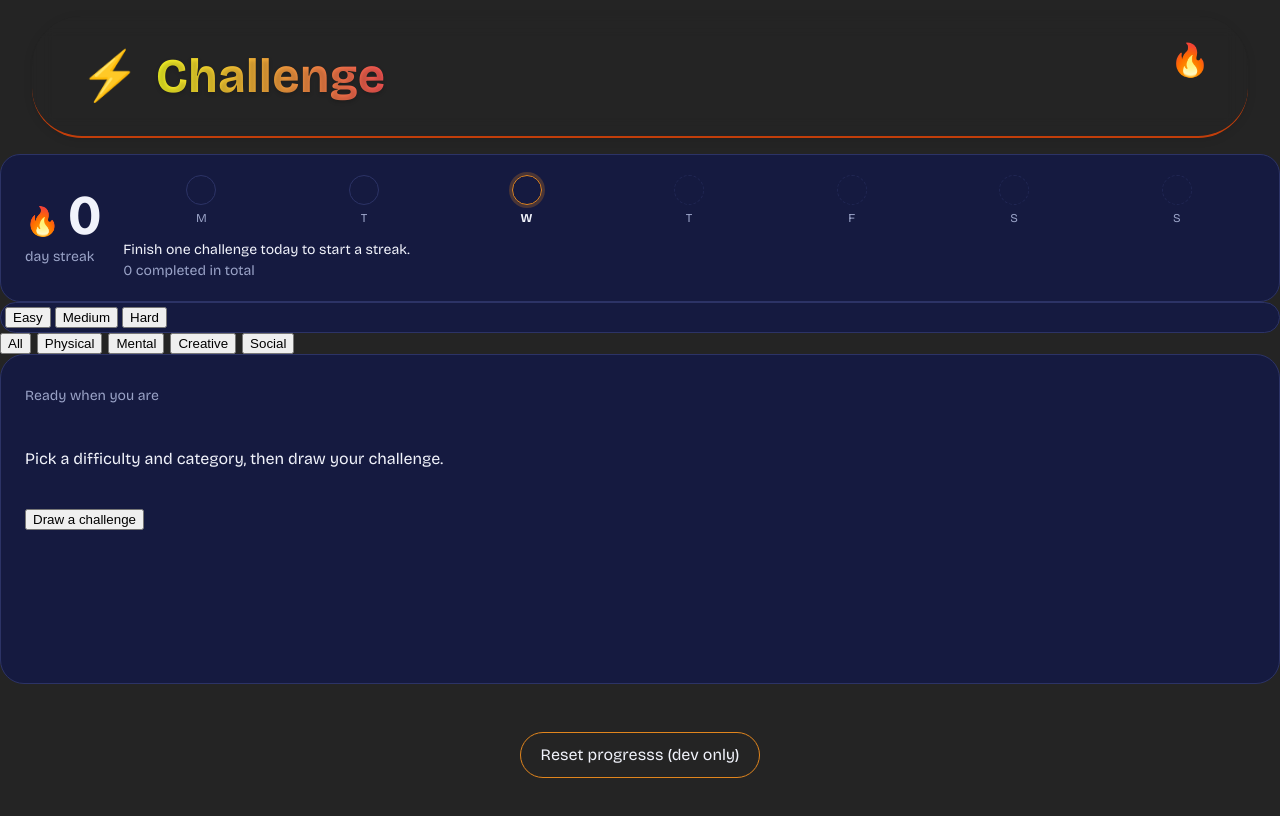
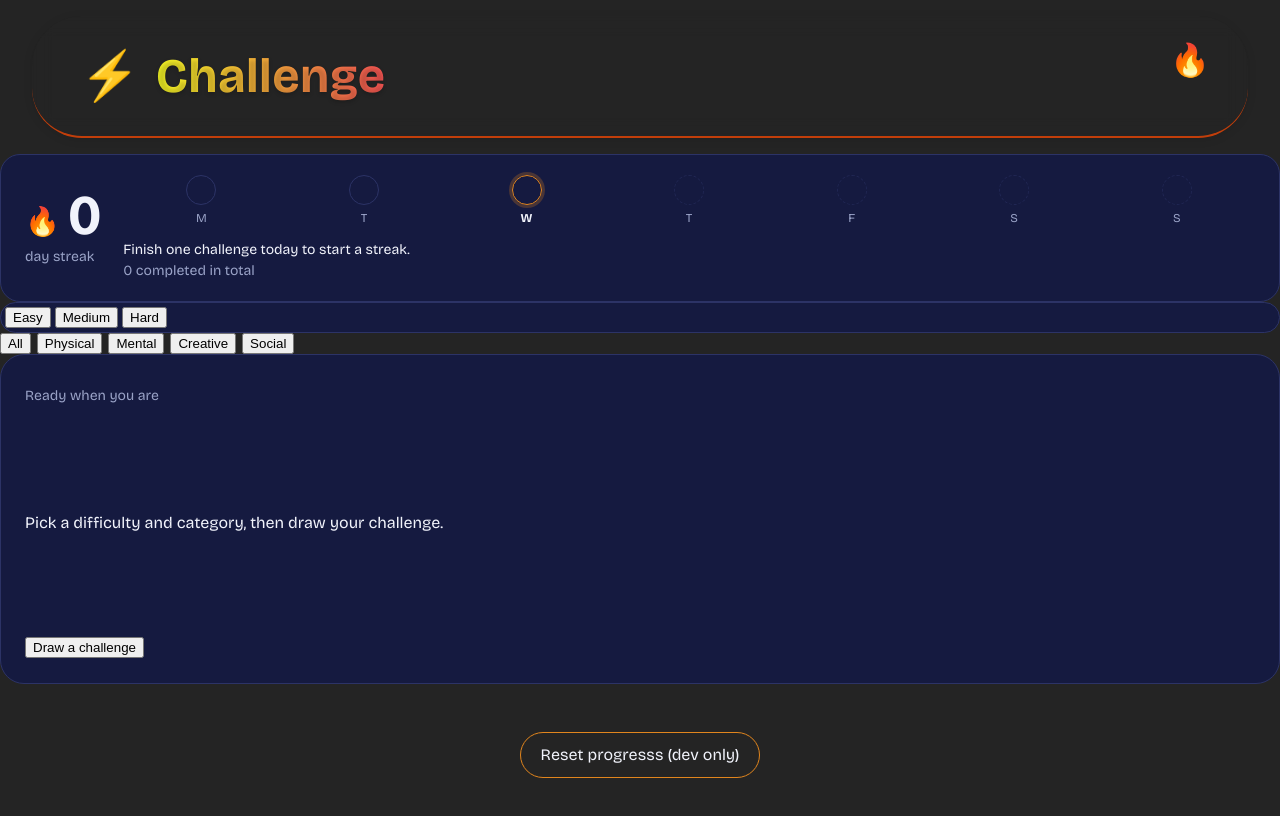
Before and after one commit to robertoandino/challenge-me, a React (Vite) app: page / in a window 1280 px wide. Shown: the top 816 px of the page. Built offline with nearby package versions, Linux system fonts and the light colour scheme.

Commit message:
Updating challengeCard css

```diff
--- a/src/components/ChallengeCard/ChallengeCard.css
+++ b/src/components/ChallengeCard/ChallengeCard.css
@@ -61,3 +61,18 @@
     border-radius: 50%;
     cursor: pointer;
 }
+
+.cc-badge + .cc-icon-btn {
+    margin-left: 0;
+}
+
+.cc-icon-btn:hover {
+    color: var(--cm-text);
+    border-color: var(--cm-muted);
+}
+
+.cc-body {
+    flex: 1;
+    display: flex;
+    align-items: center;
+}
```
